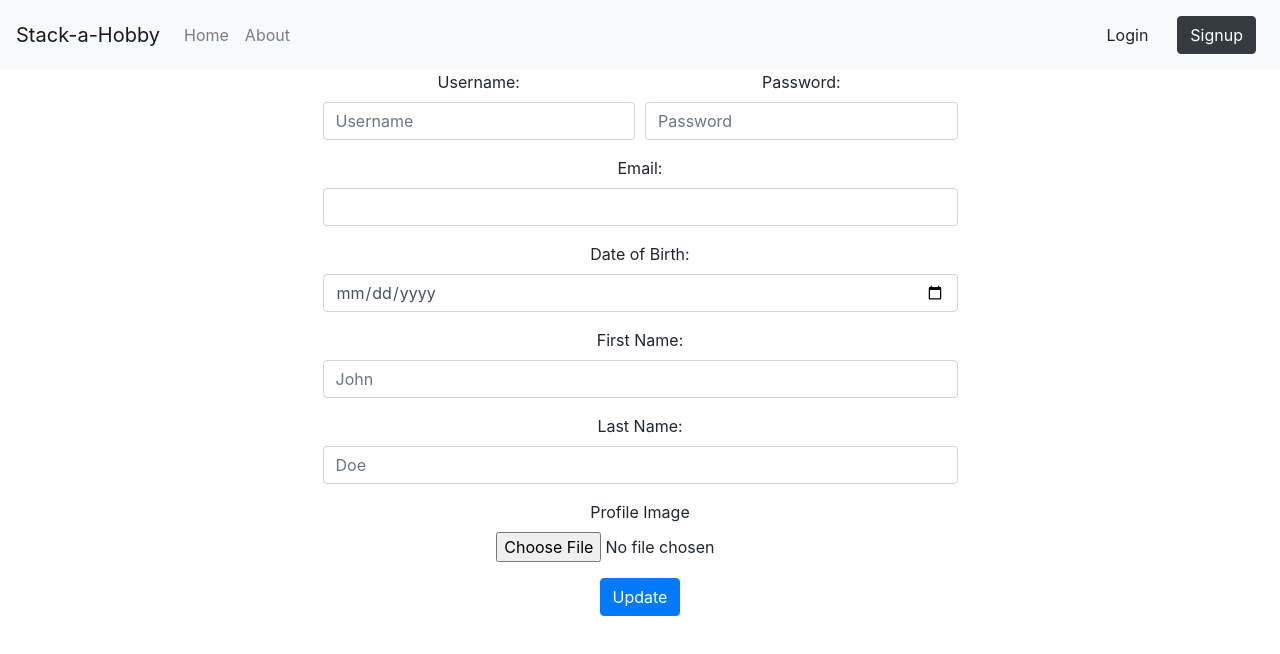
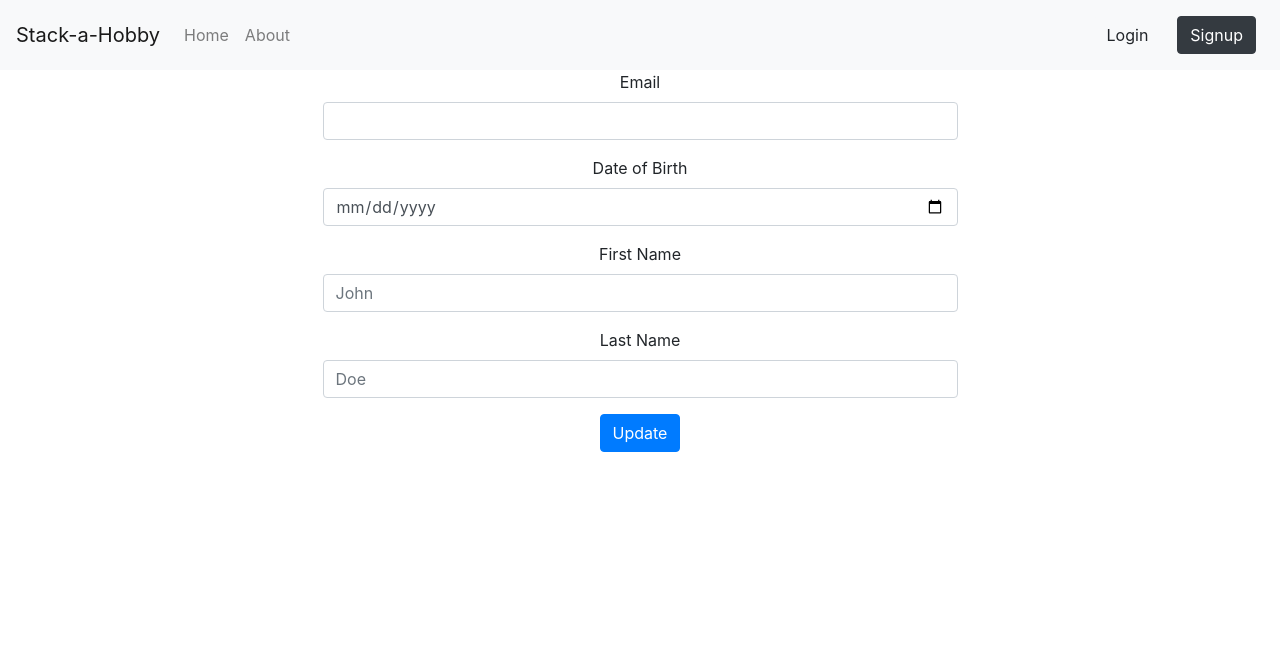
Before and after one commit to juliamendesc/stack-a-hobby-client, a React (Create React App) app: page /users-edit in a window 1280 px wide. Shown: the top 654 px of the page. Built offline with nearby package versions, Linux system fonts and the light colour scheme; no server answers; a small style sheet from the web is missing.

Commit message:
User edit with required

```diff
--- a/src/components/Profiles/User-details.js
+++ b/src/components/Profiles/User-details.js
@@ -18,13 +18,13 @@ function UserDetails(props) {
               </Col>
               <Col xs={7} md={5}>
               <Row>
+              <h5>Username: </h5> {loggedInUser && loggedInUser.username}
+              </Row>
+              <Row>
               <h5>First Name: </h5> {loggedInUser && loggedInUser.firstName}
               </Row>
               <Row>
               <h5>Last Name: </h5> {loggedInUser && loggedInUser.lastName}
-              </Row>
-              <Row>
-              <h5>Username: </h5> {loggedInUser && loggedInUser.username}
               </Row>
               <Row>
               <h5>Email: </h5> {loggedInUser && loggedInUser.email}
--- a/src/components/Profiles/User-edit.js
+++ b/src/components/Profiles/User-edit.js
@@ -26,7 +26,6 @@ class UserEdit extends Component {
     event.preventDefault();
     const userId = this.props.loggedInUser._id;
     const {
-      username,
       email,
       dateOfBirth,
       firstName,
@@ -36,7 +35,6 @@ class UserEdit extends Component {
     // const { params } = this.props.match;
     axios
       .put(`https://stack-a-hobby.herokuapp.com/api/users-edit/${userId}`, {
-        username,
         email,
         dateOfBirth,
         firstName,
@@ -48,44 +46,23 @@ class UserEdit extends Component {
   };
 
   render() {
+    const loggedInUser = this.props.loggedInUser;
     return (
       <div>
         <Form onSubmit={this.handleFormSubmit}>
-          <Row form>
-            <Col sm={6} md={{ size: 3, offset: 3 }}>
-              <FormGroup>
-                <Label>Username:</Label>
-                <Input
-                  type="text"
-                  name="username"
-                  value={this.state.username}
-                  placeholder="Username"
-                  onChange={this.handleChange}
-                />
-              </FormGroup>
-            </Col>
-            <Col sm={6} md={{ size: 3, offset: -1 }}>
-              <FormGroup>
-                <Label>Password:</Label>
-                <Input
-                  name="password"
-                  type="password"
-                  value={this.state.password}
-                  placeholder="Password"
-                  onChange={this.handleChange}
-                />
-              </FormGroup>
-            </Col>
-          </Row>
+
           <Row form>
             <Col sm="12" md={{ size: 6, offset: 3 }}>
               <FormGroup>
-                <Label>Email:</Label>
+                <Label>Email</Label>
                 <Input
+
                   type="email"
+                  placeholder={loggedInUser && loggedInUser.email}
                   name="email"
                   value={this.state.email}
                   onChange={this.handleChange}
+                  required
                 />
               </FormGroup>
             </Col>
@@ -94,12 +71,13 @@ class UserEdit extends Component {
           <Row form>
             <Col sm="12" md={{ size: 6, offset: 3 }}>
               <FormGroup>
-                <Label>Date of Birth:</Label>
+                <Label>Date of Birth</Label>
                 <Input
                   type="date"
                   name="dateOfBirth"
                   value={this.state.dateOfBirth}
                   onChange={this.handleChange}
+                  required
                 />
               </FormGroup>
             </Col>
@@ -107,13 +85,14 @@ class UserEdit extends Component {
           <Row form>
             <Col sm="12" md={{ size: 6, offset: 3 }}>
               <FormGroup>
-                <Label>First Name:</Label>
+                <Label>First Name</Label>
                 <Input
                   type="text"
                   name="firstName"
                   placeholder="John"
                   value={this.state.firstName}
                   onChange={this.handleChange}
+                  required
                 />
               </FormGroup>
             </Col>
@@ -121,24 +100,15 @@ class UserEdit extends Component {
           <Row form>
             <Col sm="12" md={{ size: 6, offset: 3 }}>
               <FormGroup>
-                <Label>Last Name:</Label>
+                <Label>Last Name</Label>
                 <Input
                   type="text"
                   name="lastName"
                   placeholder="Doe"
                   value={this.state.lastName}
                   onChange={this.handleChange}
+                  required
                 />
-              </FormGroup>
-            </Col>
-          </Row>
-          <Row form>
-            <Col sm="12" md={{ size: 6, offset: 3 }}>
-              <FormGroup>
-                <Label>Profile Image</Label>
-                <Col sm="12" md={{ size: 6, offset: 3 }}>
-                  <Input type="file" onChange={this.handleFileChange} />
-                </Col>
               </FormGroup>
             </Col>
           </Row>
```
